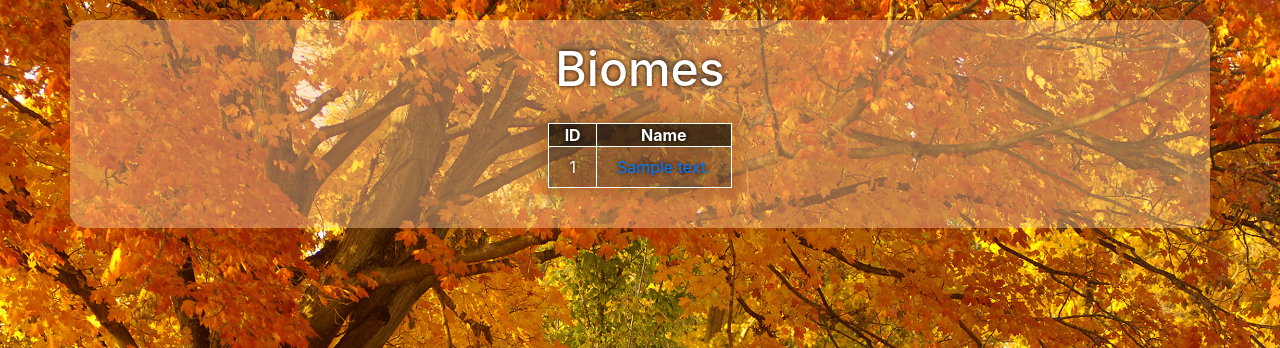
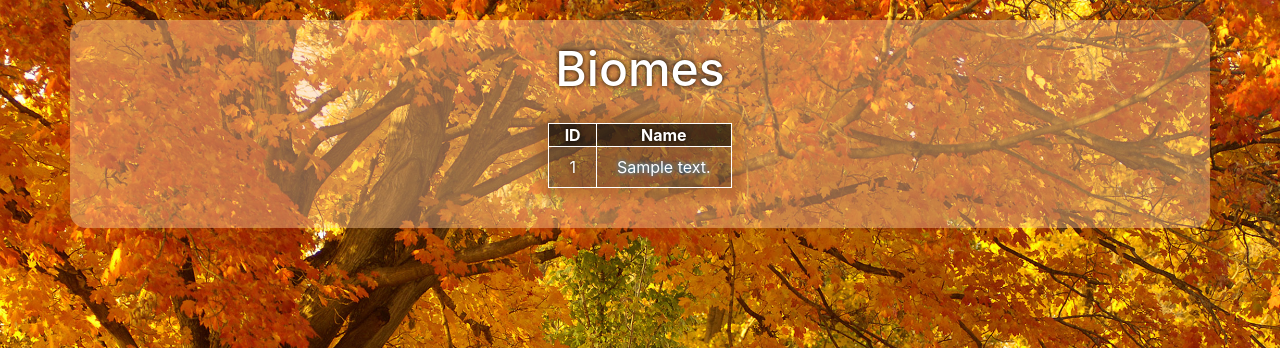
Before and after one commit to Quigmodacon/da-bs, a PHP site: page /biomes.php in a window 1280 px wide. Shown: the part 56-404 px from the top of the page. Run offline with PHP 8.4, Linux system fonts and the light colour scheme; the visitor is signed in with stand-in values (Sample User, id 1); tables that the repository leaves empty hold one stand-in row (values such as "Sample post").

Commit message:
Added hyperlinks style in tables

```diff
--- a/style.css
+++ b/style.css
@@ -283,6 +283,11 @@ main {
     background: rgba(0, 0, 0, 0.5);
 }
 
+#paraOne table a {
+    color: #FFF;
+    text-shadow: 0 0 5px #09F;
+}
+
 #paraOne form {
     color: #FFF;
     text-shadow: 0 0 5px #000;
```
